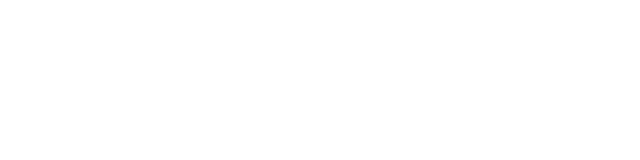
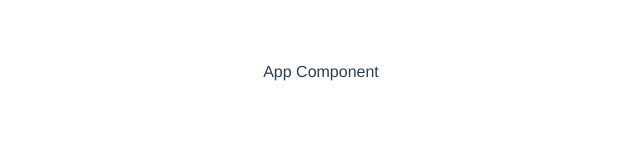
Before and after one commit to mohamedsaleh1984/vue-images, a Vue app: page / in a window 1280 px wide. Shown: the top 160 px of the page, without its empty margins (319-959 px from the left). Built offline with nearby package versions, Linux system fonts and the light colour scheme.

Commit message:
adding-bootstrap

```diff
--- a/public/index.html
+++ b/public/index.html
@@ -5,6 +5,7 @@
     <meta http-equiv="X-UA-Compatible" content="IE=edge">
     <meta name="viewport" content="width=device-width,initial-scale=1.0">
     <link rel="icon" href="<%= BASE_URL %>favicon.ico">
+    <link href="https://cdn.jsdelivr.net/npm/bootstrap@5.0.0-beta1/dist/css/bootstrap.min.css" rel="stylesheet" integrity="sha384-giJF6kkoqNQ00vy+HMDP7azOuL0xtbfIcaT9wjKHr8RbDVddVHyTfAAsrekwKmP1" crossorigin="anonymous">
     <title>vue images project</title>
   </head>
   <body>
--- a/src/App.vue
+++ b/src/App.vue
@@ -1,6 +1,6 @@
 <template>
   <div id="app">
-
+    App Component
   </div>
 </template>
 
```
